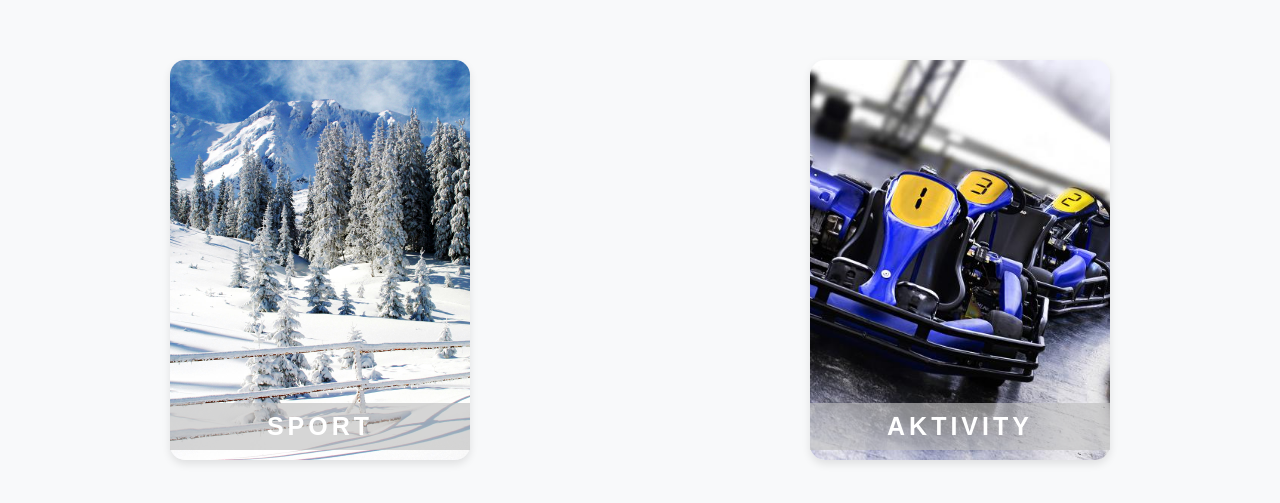
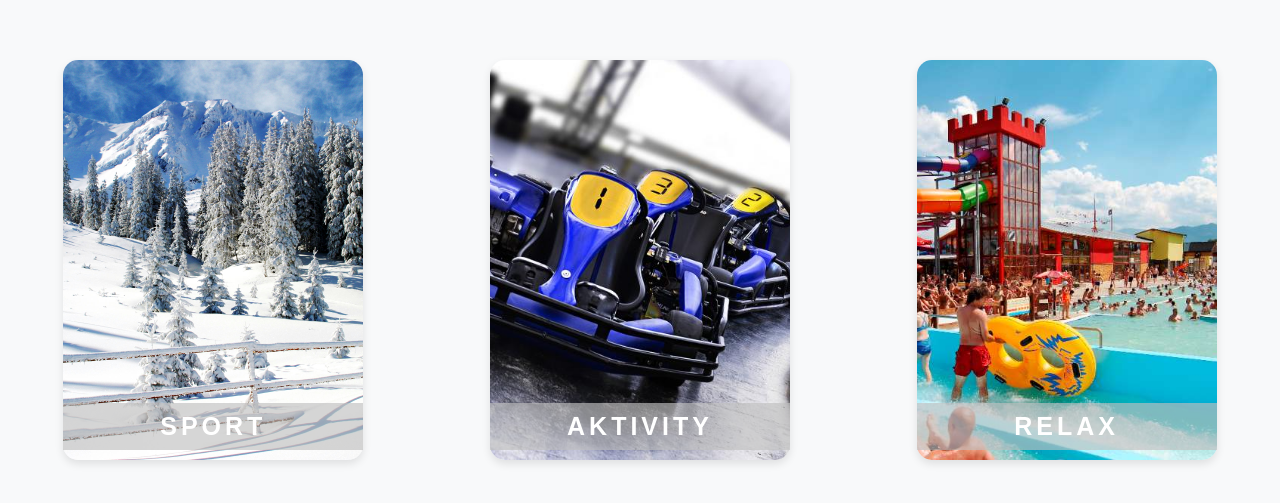
Before and after one commit to SarahZubekova001/VAII_Semka, a PHP site: page /categories/winter.html in a window 1280 px wide. Shown: the part 72-575 px from the top of the page. Run offline with PHP 8.4, Linux system fonts and the light colour scheme.

Commit message:
pridanie novej moznosti k zime

```diff
--- a/categories/winter.html
+++ b/categories/winter.html
@@ -34,6 +34,9 @@
     <li class="image-box category-activity">
         <a href="../subcategories/activity.html">AKTIVITY</a>
     </li>
+    <li class="image-box category-relax">
+        <a href="../subcategories/relax.html">RELAX</a>
+    </li>
 
 </ul>
 
--- a/style.css
+++ b/style.css
@@ -43,6 +43,10 @@ body {
 
 .category-activity {
     background-image: url("img/activity.jpg");
+}
+
+.category-relax {
+    background-image: url("img/relax.jpg");
 }
 
 .category-list a {
```
